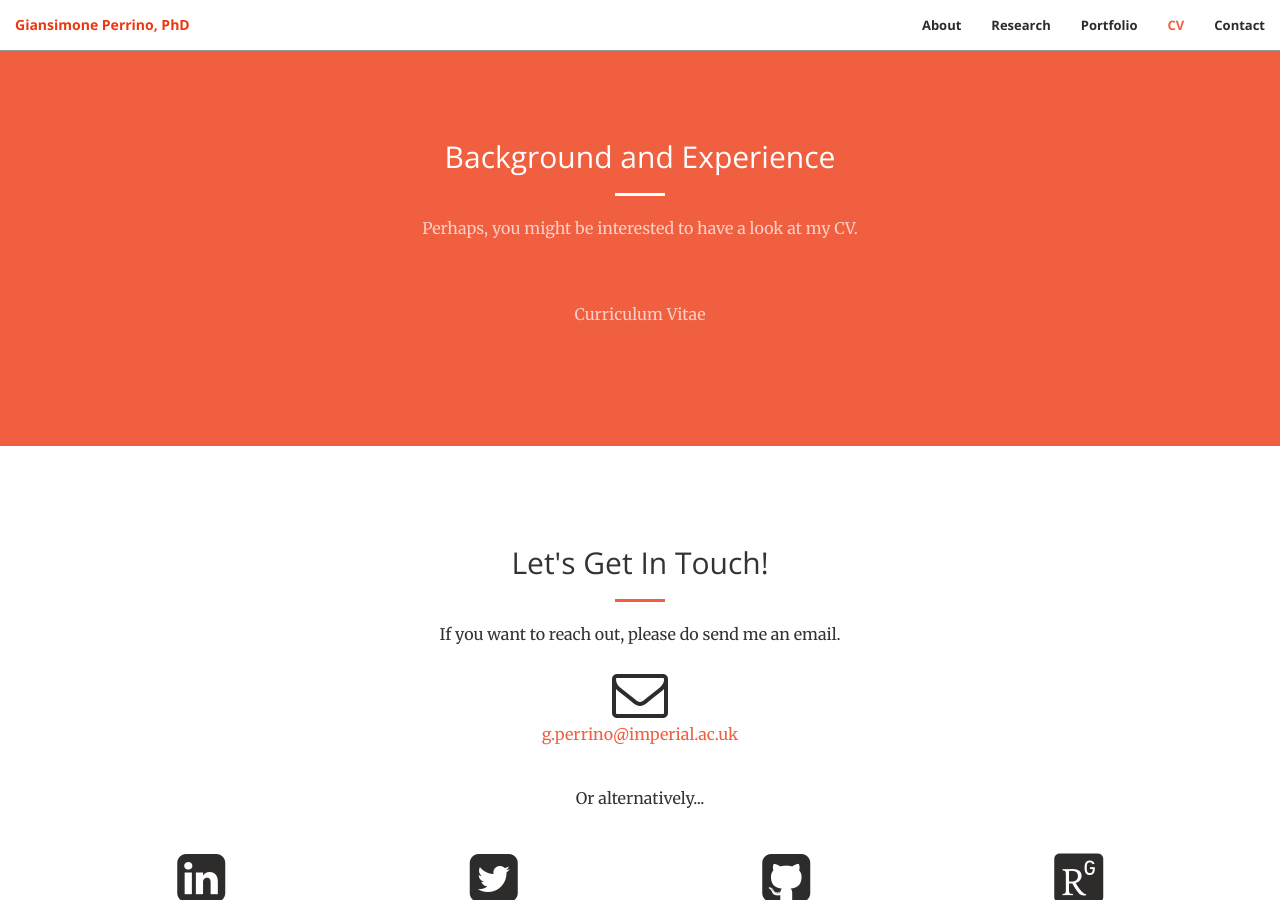
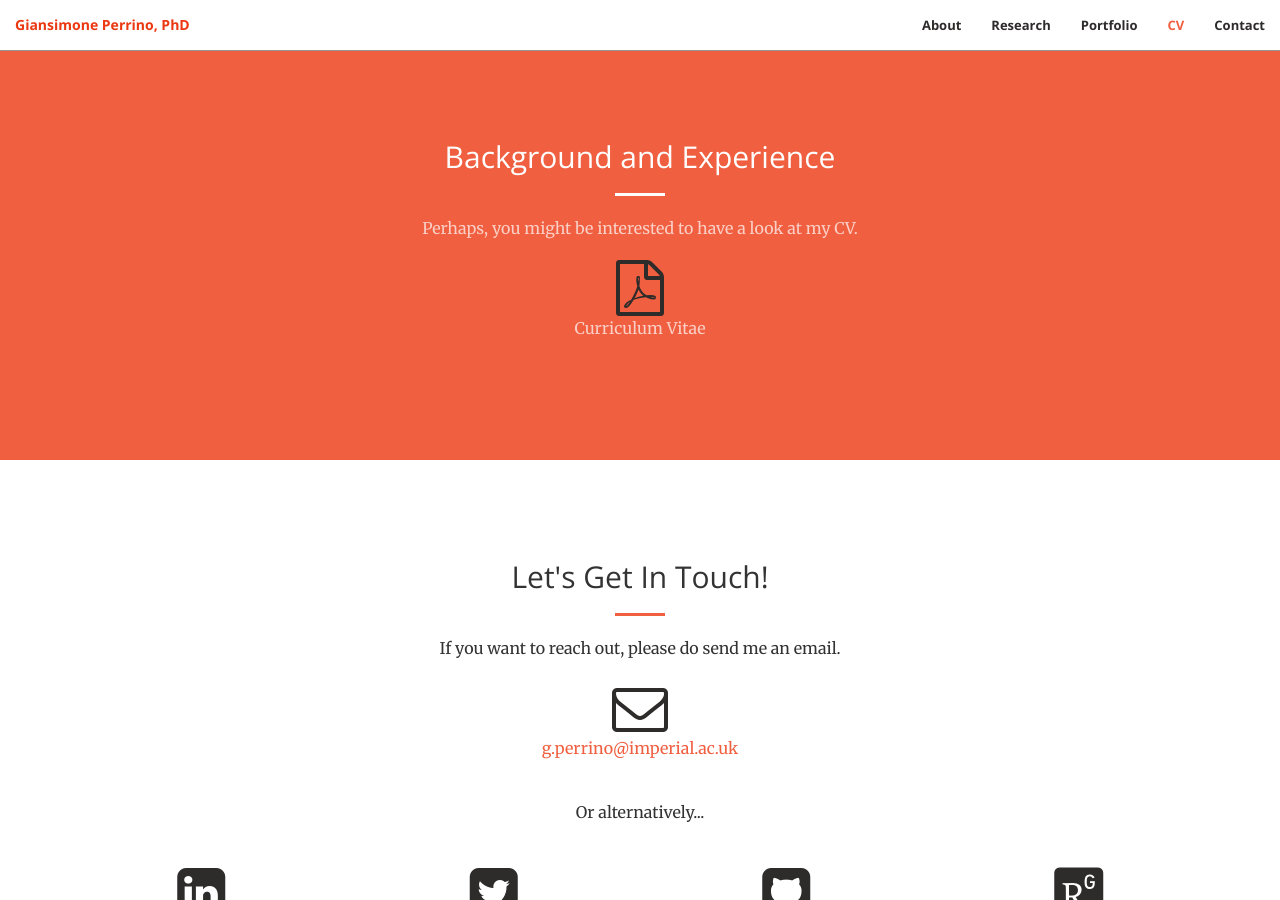
Before and after one commit to giansimone/giansimone.github.io, a Jekyll site: the page built from index.html, in a window 1280 px wide and 900 px high, scrolled down 2432 px. Built offline with Jekyll 4.4.1, drawn with Linux system fonts in a browser that asks for light colours; some web fonts are replaced.

Commit message:
Fix a bug in cv.

```diff
--- a/_sass/_base.scss
+++ b/_sass/_base.scss
@@ -323,7 +323,7 @@ header {
 }
 
 // CV
-#cv .ai {
+#cv .fa {
     color: $theme-dark;
     font-size: 4em;
 }
```
